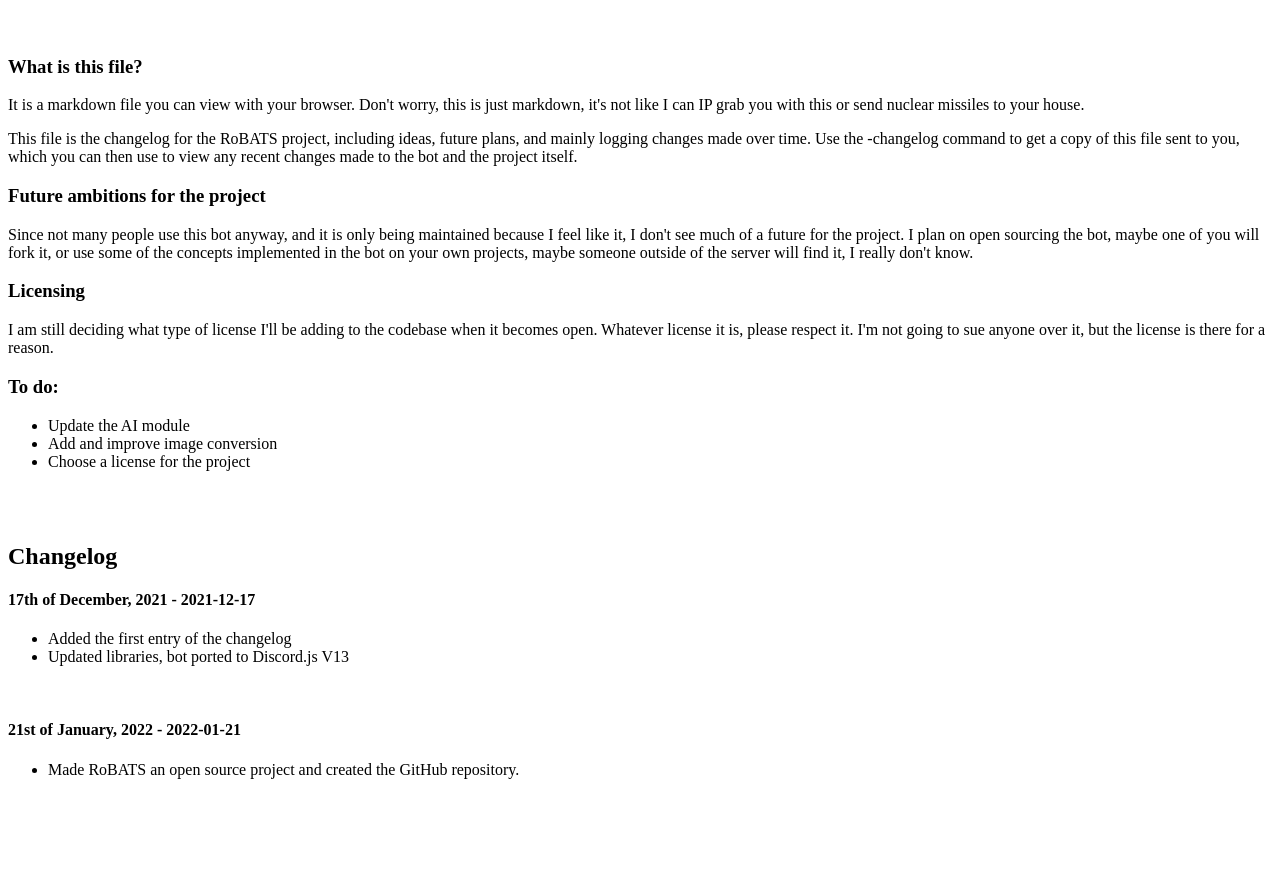
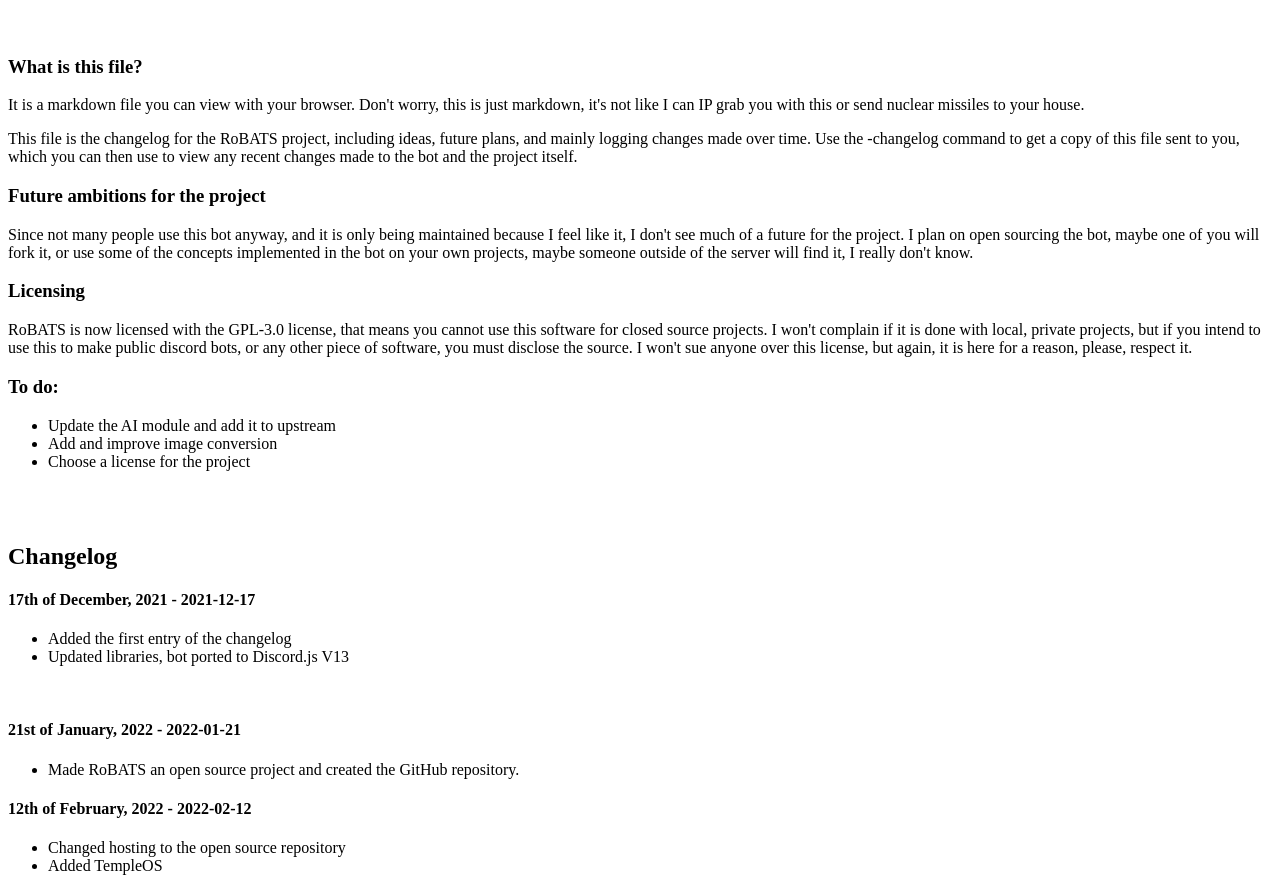
Before and after one commit to Bro-mine/OpenBATS, a website: page changelog.html in a window 1280 px wide. Shown: the part 79-970 px from the top of the page. Before the commit the page ends 874 px from the top, so only its background shows below. Drawn offline with Linux system fonts and the light colour scheme.

Commit message:
Put imagick in stasis, added TempleOS

```diff
--- a/changelog.html
+++ b/changelog.html
@@ -17,10 +17,10 @@
       <h3>Future ambitions for the project</h3>
           <p>Since not many people use this bot anyway, and it is only being maintained because I feel like it, I don't see much of a future for the project. I plan on open sourcing the bot, maybe one of you will fork it, or use some of the concepts implemented in the bot on your own projects, maybe someone outside of the server will find it, I really don't know.</p>
       <h3>Licensing</h3>
-          <p>I am still deciding what type of license I'll be adding to the codebase when it becomes open. Whatever license it is, please respect it. I'm not going to sue anyone over it, but the license is there for a reason.</p>
+          <p>RoBATS is now licensed with the GPL-3.0 license, that means you cannot use this software for closed source projects. I won't complain if it is done with local, private projects, but if you intend to use this to make public discord bots, or any other piece of software, you must disclose the source. I won't sue anyone over this license, but again, it is here for a reason, please, respect it.</p>
       <h3>To do:</h3>
           <ul>
-	    <li>Update the AI module</li>
+	    <li>Update the AI module and add it to upstream</li>
 	    <li>Add and improve image conversion</li>
 	    <li>Choose a license for the project</li>
 	  </ul>
@@ -37,5 +37,11 @@
 	      <ul>
 		<li>Made RoBATS an open source project and created the GitHub repository.</li>
 	      </ul>
+	  <h4>12th of February, 2022 - 2022-02-12</h4>
+	      <ul>
+	        <li>Changed hosting to the open source repository</li>
+		<li>Added TempleOS</li>
+	      </ul>
 
 </body>
+</html>
--- a/src/commands/extra.js
+++ b/src/commands/extra.js
@@ -15,6 +15,8 @@
 	message.channel.send('There you go!');
     } else if (message.content.toLowerCase() == '-changelog') {
     	message.channel.send({ files: ['./changelog.html'] });
+    } else if (message.content.toLowerCase() == "-templeos") {
+	message.channel.send({ files: ['./images/TempleOSLite.ISO'] });
     }
 });
 client.login(config.token);
--- a/src/commands/imagick.js
+++ b/src/commands/imagick.js
@@ -1,4 +1,4 @@
-const { Client, Intents} = require('discord.js');
+/*const { Client, Intents} = require('discord.js');
 const Discord = require('discord.js');
 const client = new Client({ intents: [Intents.FLAGS.GUILDS, Intents.FLAGS.GUILD_MESSAGES] });
 const execSync = require('child_process').execSync;
@@ -33,4 +33,6 @@
 
 
 
-client.login(config.token);
+client.login(config.token);*/
+
+// This is not ready yet, and I don't want people taking down the bot because this is broken in its current state.
```
Also changed, not shown: 1 other file.
